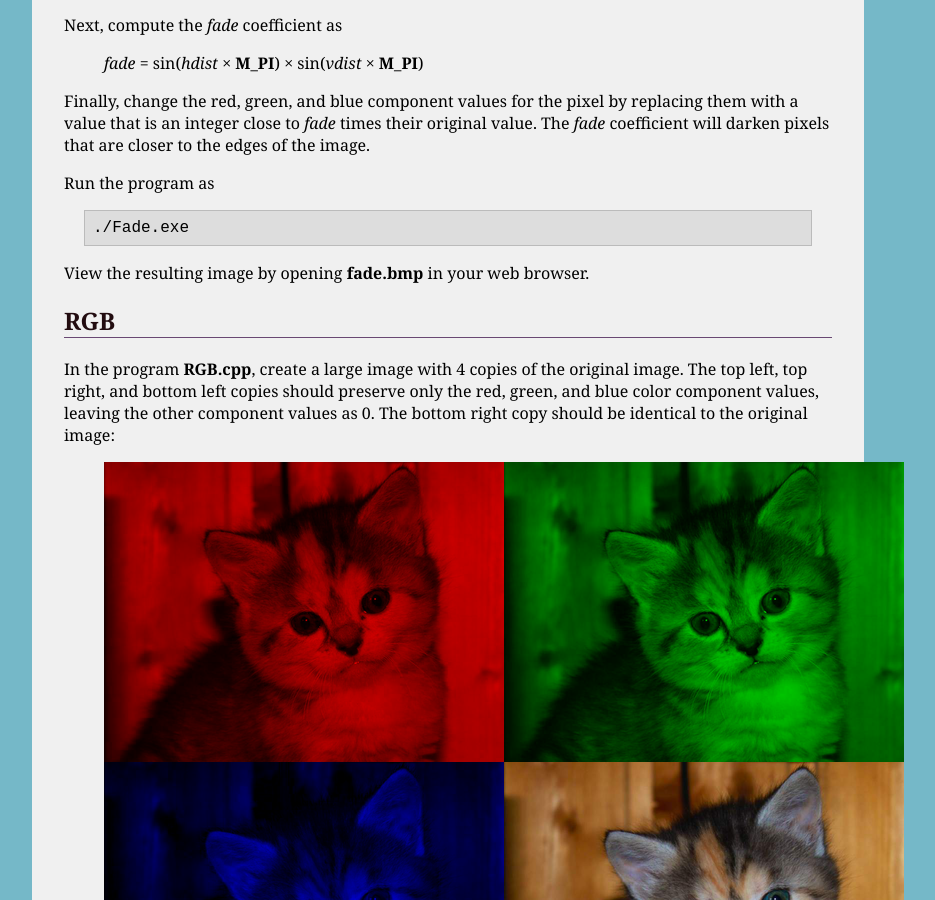
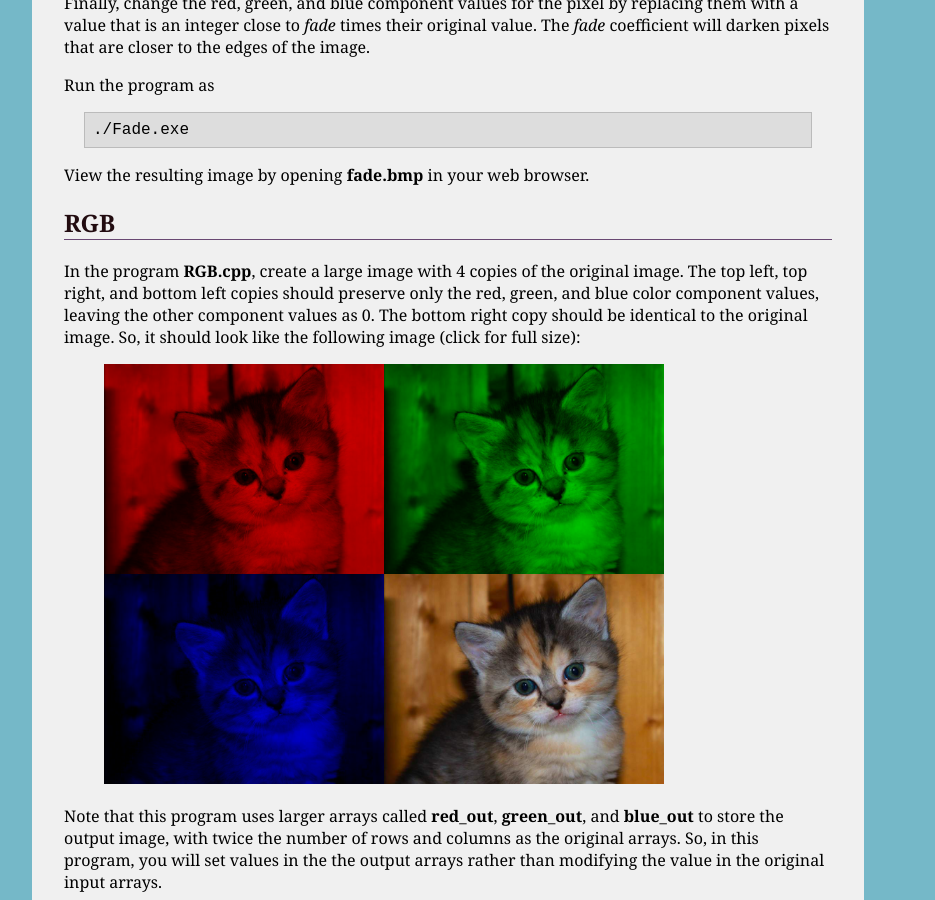
Before and after one commit to ycpcs/cs101-spring2017, a Jekyll site: the page built from labs/lab13.md, in a window 1280 px wide and 900 px high, scrolled down 3264 px. Shown: the whole window, without its empty margins (192-1127 px from the left). Built offline with Jekyll 4.4.1, drawn with Linux system fonts in a browser that asks for light colours; some of the changed text lies outside the part shown.

Commit message:
minor tweaks

```diff
--- a/labs/lab13.md
+++ b/labs/lab13.md
@@ -115,9 +111,9 @@ View the resulting image by opening **fade.bmp** in your web browser.
 RGB
 ---
 
-In the program **RGB.cpp**, create a large image with 4 copies of the original image. The top left, top right, and bottom left copies should preserve only the red, green, and blue color component values, leaving the other component values as 0. The bottom right copy should be identical to the original image:
+In the program **RGB.cpp**, create a large image with 4 copies of the original image. The top left, top right, and bottom left copies should preserve only the red, green, and blue color component values, leaving the other component values as 0. The bottom right copy should be identical to the original image.  So, it should look like the following image (click for full size):
 
-> ![image](images/lab13/rgb.bmp)
+> <a href="images/lab13/rgb.bmp"><img alt="image" src="images/lab13/rgb.bmp" style="width: 35em;"></a>
 
 Note that this program uses larger arrays called **red\_out**, **green\_out**, and **blue\_out** to store the output image, with twice the number of rows and columns as the original arrays. So, in this program, you will set values in the the output arrays rather than modifying the value in the original input arrays.
 
```
Also changed, not shown: other parts of labs/lab13.md (+0 -4 lines).
